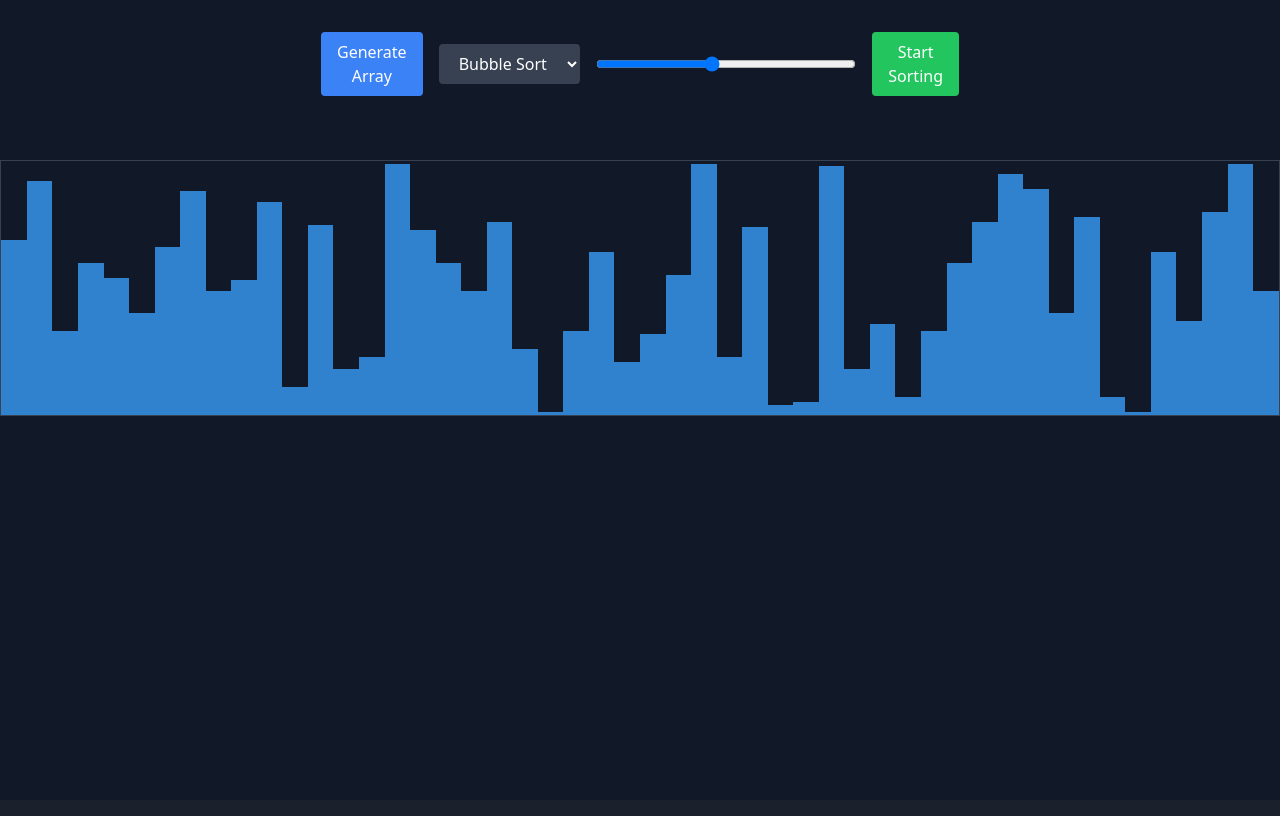
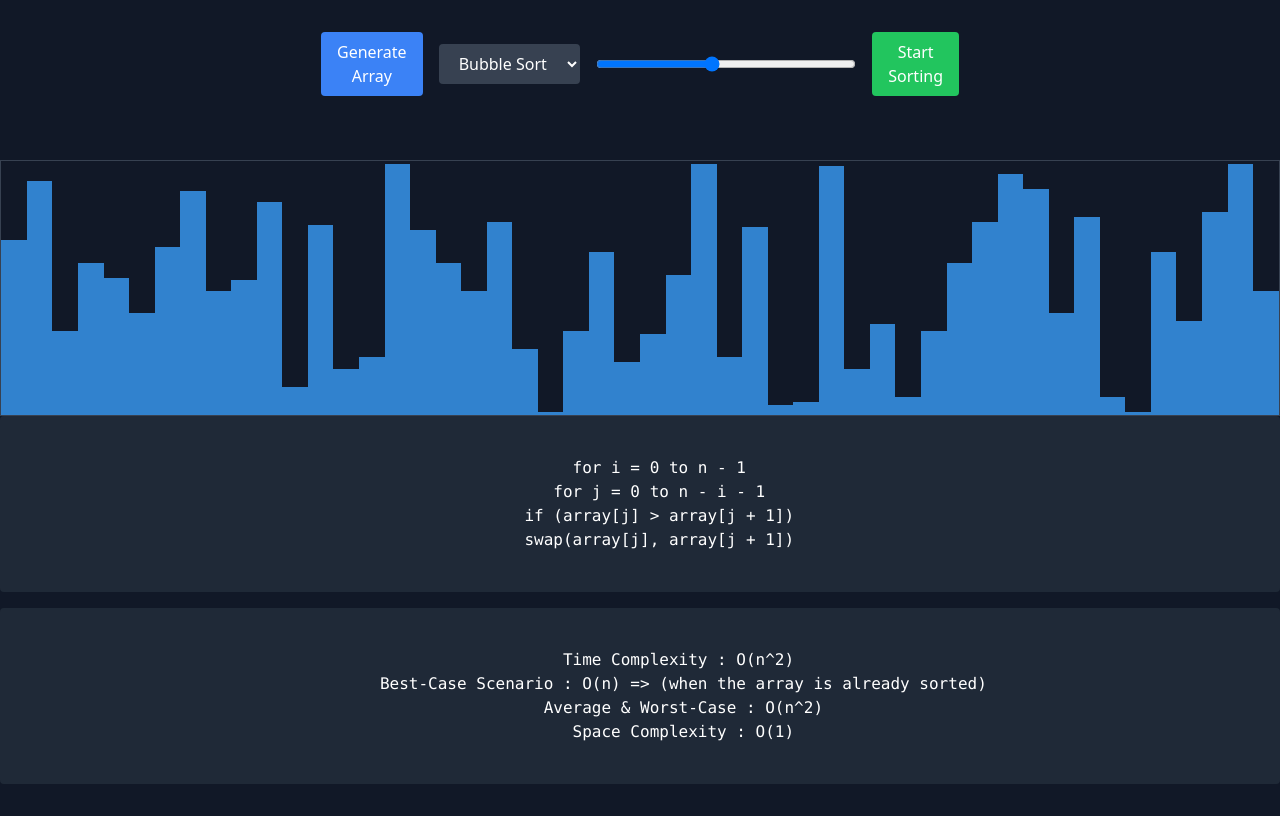
Before and after one commit to muhammadammar2/sorting-visualizer, a React (Create React App) app: page / in a window 1280 px wide. Built offline with nearby package versions, Linux system fonts and the light colour scheme.

Commit message:
added time complexity and pseudocode

```diff
--- a/src/App.tsx
+++ b/src/App.tsx
@@ -5,10 +5,17 @@ import ArrayVisualizer from "./components/ArrayVisualizer";
 
 const App = () => {
   const [array, setArray] = useState<number[]>([]);
-  const [algorithm, setAlgorithm] = useState<string>("bubble");
+  const [algorithm, setAlgorithm] = useState<Algorithm>("bubble");
   const [comparingIndices, setComparingIndices] = useState<number[]>([]);
   const [swappingIndices, setSwappingIndices] = useState<number[]>([]);
   const [delay, setDelay] = useState<number>(30); // delay in ms for visualization
+
+  type Algorithm = "bubble" | "merge"; // add other algos types here
+
+  interface AlgorithmInfo {
+    pseudocode: string;
+    timeComplexity: string;
+  }
 
   const generateArray = (size: number) => {
     const newArray = Array.from({ length: size }, () =>
@@ -28,13 +35,46 @@ const App = () => {
           delay
         );
         break;
-      // Add other cases for other sorting algorithms
+      // add other cases for other sorting algorithms
     }
   };
 
   useEffect(() => {
     generateArray(50);
   }, []);
+
+  const algorithmInfo: Record<Algorithm, AlgorithmInfo> = {
+    bubble: {
+      pseudocode: `
+    for i = 0 to n - 1
+    for j = 0 to n - i - 1
+    if (array[j] > array[j + 1])
+    swap(array[j], array[j + 1])
+    `,
+      timeComplexity: `
+        Time Complexity : O(n^2)
+         Best-Case Scenario : O(n) => (when the array is already sorted)
+         Average & Worst-Case : O(n^2)
+         Space Complexity : O(1)
+      `,
+    },
+    merge: {
+      pseudocode: `
+      function mergeSort(arr)
+        if length(arr) <= 1
+          return arr
+        mid = length(arr) / 2
+        left = mergeSort(arr[0...mid])
+        right = mergeSort(arr[mid...end])
+        return merge(left, right)
+    `,
+      timeComplexity: `
+        //here
+
+      `,
+    },
+    // add other algorithms here
+  };
 
   return (
     <div className="App bg-gray-900 text-white min-h-screen flex flex-col items-center pt-8">
@@ -49,6 +89,16 @@ const App = () => {
         swappingIndices={swappingIndices}
         className="mt-8"
       />
+
+      <div className="w-full text-center mb-8">
+        <pre className="bg-gray-800 p-4 rounded whitespace-pre">
+          {algorithmInfo[algorithm]?.pseudocode || "Pseudocode not available"}
+        </pre>
+        <pre className="bg-gray-800 p-4 rounded whitespace-pre mt-4">
+          {algorithmInfo[algorithm]?.timeComplexity ||
+            "Time Complexity not available"}
+        </pre>
+      </div>
     </div>
   );
 };
--- a/src/components/ControlPanel.tsx
+++ b/src/components/ControlPanel.tsx
@@ -1,8 +1,10 @@
 import React, { useState } from "react";
+
+type Algorithm = "bubble" | "merge"; // add other algorithm types as needed
 
 export type ControlPanelProps = {
   generateArray: (size: number) => void;
-  setAlgorithm: (algo: string) => void;
+  setAlgorithm: (algo: Algorithm) => void;
   startSorting: () => void;
 };
 
@@ -29,12 +31,11 @@ const ControlPanel: React.FC<ControlPanelProps> = ({
       </button>
       <select
         className="bg-gray-700 text-white px-4 py-2 rounded"
-        onChange={(e) => setAlgorithm(e.target.value)}
+        onChange={(e) => setAlgorithm(e.target.value as Algorithm)}
       >
         <option value="bubble">Bubble Sort</option>
-        <option value="heap">Heap Sort</option>
         <option value="merge">Merge Sort</option>
-        <option value="quick">Quick Sort</option>
+        {/* Add other algorithms here */}
       </select>
       <input
         type="range"
```
